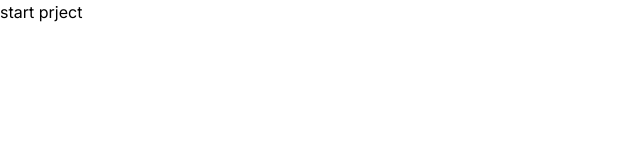
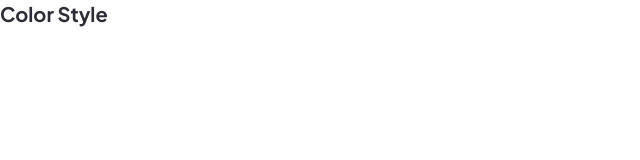
Before and after one commit to javadyousefi1/next-blog, a Next.js app: page / in a window 1280 px wide. Shown: the top 160 px of the page, without its empty margins (0-640 px from the left). Built offline with nearby package versions, Linux system fonts and the light colour scheme.

Commit message:
add font and color pallet

```diff
--- a/src/pages/_document.tsx
+++ b/src/pages/_document.tsx
@@ -3,7 +3,14 @@
 export default function Document() {
   return (
     <Html lang="en">
-      <Head />
+      <Head>
+        <link rel="preconnect" href="https://fonts.googleapis.com" />
+        <link rel="preconnect" href="https://fonts.gstatic.com" />
+        <link
+          href="https://fonts.googleapis.com/css2?family=Plus+Jakarta+Sans:ital,wght@0,200..800;1,200..800&display=swap"
+          rel="stylesheet"
+        />
+      </Head>
       <body>
         <Main />
         <NextScript />
--- a/src/pages/api/hello.ts
+++ /dev/null
@@ -1,13 +0,0 @@
-// Next.js API route support: https://nextjs.org/docs/api-routes/introduction
-import type { NextApiRequest, NextApiResponse } from "next";
-
-type Data = {
-  name: string;
-};
-
-export default function handler(
-  req: NextApiRequest,
-  res: NextApiResponse<Data>,
-) {
-  res.status(200).json({ name: "John Doe" });
-}
--- a/src/pages/index.tsx
+++ b/src/pages/index.tsx
@@ -1,14 +1,5 @@
 import Image from "next/image";
-import { Inter } from "next/font/google";
-
-const inter = Inter({ subsets: ["latin"] });
 
 export default function Home() {
-  return (
-    <main
-      className={` ${inter.className}`}
-    >
-      start prject
-    </main>
-  );
+  return <main className="text-xl text-black font-bold">Color Style</main>;
 }
--- a/src/pages/login/index.tsx
+++ /dev/null
@@ -1,24 +0,0 @@
-// from
-import LoginForm from "@/components/forms/LoginForm";
-
-const Login: React.FC = () => {
-  return (
-    <div className="container w-full md:mt-8 md:px-5">
-      <div className="flex flex-col items-center justify-center md:flex-row gap-x-32">
-        {/* Register page image */}
-        {/* <img src={LoginImage} alt="login" className="h-[218px] w-full md:h-[80vh] md:w-[400px]  object-cover" /> */}
-        <div className="w-full md:w-max">
-          {/* title */}
-          <h1 className="mt-6 font-bold text-center text-black md:text-3xl">
-            Log In
-          </h1>
-          <div className="px-5 mt-8 max-w-[392px] md:w-[392px]">
-            <LoginForm />
-          </div>
-        </div>
-      </div>
-    </div>
-  );
-};
-
-export default Login;
--- a/src/requests/admin.ts
+++ /dev/null
@@ -1,5 +0,0 @@
-import axios from "axios";
-
-export async function getAllUsers(): Promise<any> {
-    return axios.get(`https://modimal-shop.runflare.run/api/users`)
-}
--- a/src/requests/index.ts
+++ /dev/null
@@ -1,3 +0,0 @@
-export * from "./register"
-export * from "./login"
-export * from "./admin"
--- a/src/requests/login.ts
+++ /dev/null
@@ -1,6 +0,0 @@
-import { LoginFormType } from "@/types";
-import axios from "axios";
-
-export async function loginUser(userData: LoginFormType): Promise<any> {
-    return axios.post(`https://modimal-shop.runflare.run/api/login`, userData)
-}
--- a/src/requests/register.ts
+++ /dev/null
@@ -1,6 +0,0 @@
-import { RegisterFormType } from "@types";
-import axios from "axios";
-
-export async function registerUser(userData: RegisterFormType): Promise<any> {
-    return axios.post(`https://modimal-shop.runflare.run/api/register`, userData)
-}
--- a/src/styles/globals.css
+++ b/src/styles/globals.css
@@ -10,38 +10,16 @@
 
 @layer base {
   :root {
-    --color-black: #0c0c0c;
-    --color-white: #ffffff;
-    --color-primary-25: #f0f2ef;
-    --color-primary-50: #d1d9cf;
-    --color-primary-100: #b2bfaf;
-    --color-primary-200: #a2b39f;
-    --color-primary-300: #93a690;
-    --color-primary-400: #839980;
-    --color-primary: #748c70;
-    --color-primary-600: #5a6d57;
-    --color-primary-700: #404e3e;
-    --color-primary-750: #343e32;
-    --color-primary-800: #272f25;
-    --color-primary-900: #0d100c;
-    /* neutral */
-    --color-neutral-1: #f9f9f9;
-    --color-neutral-2: #ededed;
-    --color-neutral-3: #dfdfdf;
-    --color-neutral-4: #cbcbcb;
-    --color-neutral-5: #adadad;
-    --color-neutral-6: #868686;
-    --color-neutral-7: #606060;
-    --color-neutral-8: #404040;
-    --color-neutral-9: #202020;
-    /* state colors */
-    --color-success-bg: #f3fdfa;
-    --color-success-light: #00ba88;
-    --color-success: #00966d;
-    --color-warning-light: #e09126;
-    --color-warning: #e09126;
-    --color-error-bg: #fff2f2;
-    --color-error-light: #ed2e2e;
-    --color-error: #c30000;
+    --color-blue: #6246EA;
+    --color-black: #2B2C34;
+    --color-white: #FFFFFE;
+    --color-dark-gray: #9A9494;
+    --color-gray: #C0C0C0;
+    --color-light-gray1: #EFF0F3;
+    --color-light-gray2: #E4E5E9;
   }
 }
+
+body {
+  font-family: "Plus Jakarta Sans", sans-serif;
+}
--- a/tailwind.config.ts
+++ b/tailwind.config.ts
@@ -9,38 +9,13 @@
   theme: {
     extend: {
       colors: {
-        // primary
-        "primary": "var(--color-primary)",
-        "primary-25": "var(--color-primary-25)",
-        "primary-50": "var(--color-primary-50)",
-        "primary-100": "var(--color-primary-100)",
-        "primary-200": "var(--color-primary-200)",
-        "primary-300": "var(--color-primary-300)",
-        "primary-400": "var(--color-primary-400)",
-        "primary-600": "var(--color-primary-600)",
-        "primary-700": "var(--color-primary-700)",
-        "primary-750": "var(--color-primary-750)",
-        "primary-800": "var(--color-primary-800)",
-        "primary-900": "var(--color-primary-900)",
-        // neutral colors
-        "neutral-1": "var(--color-neutral-1)",
-        "neutral-2": "var(--color-neutral-2)",
-        "neutral-3": "var(--color-neutral-3)",
-        "neutral-4": "var(--color-neutral-4)",
-        "neutral-5": "var(--color-neutral-5)",
-        "neutral-6": "var(--color-neutral-6)",
-        "neutral-7": "var(--color-neutral-7)",
-        "neutral-8": "var(--color-neutral-8)",
-        "neutral-9": "var(--color-neutral-9)",
-        // state color
-        "success-bg": "var(--color-success-bg)",
-        "success-light": "var(--color-success-light)",
-        "success": "var(--color-success)",
-        "warning-light": "var(--color-warning-light)",
-        "warning": "var(--color-warning)",
-        "error-bg": "var(--color-error-bg)",
-        "error-light": "var(--color-error-light)",
-        "error": "var(--color-error)",
+        "blue": "var(--color-blue)",
+        "white": "var(--color-white)",
+        "black": "var(--color-black)",
+        "dark-gray": "var(--color-dark-gray)",
+        "gray": "var(--color-gray)",
+        "ligth-gray1": "var(--color-ligth-gray1)",
+        "ligth-gray2": "var(--color-ligth-gray2)",
       },
     },
   },
```
Also changed, not shown: src/types/form.ts (deleted, +0 -11 lines).
